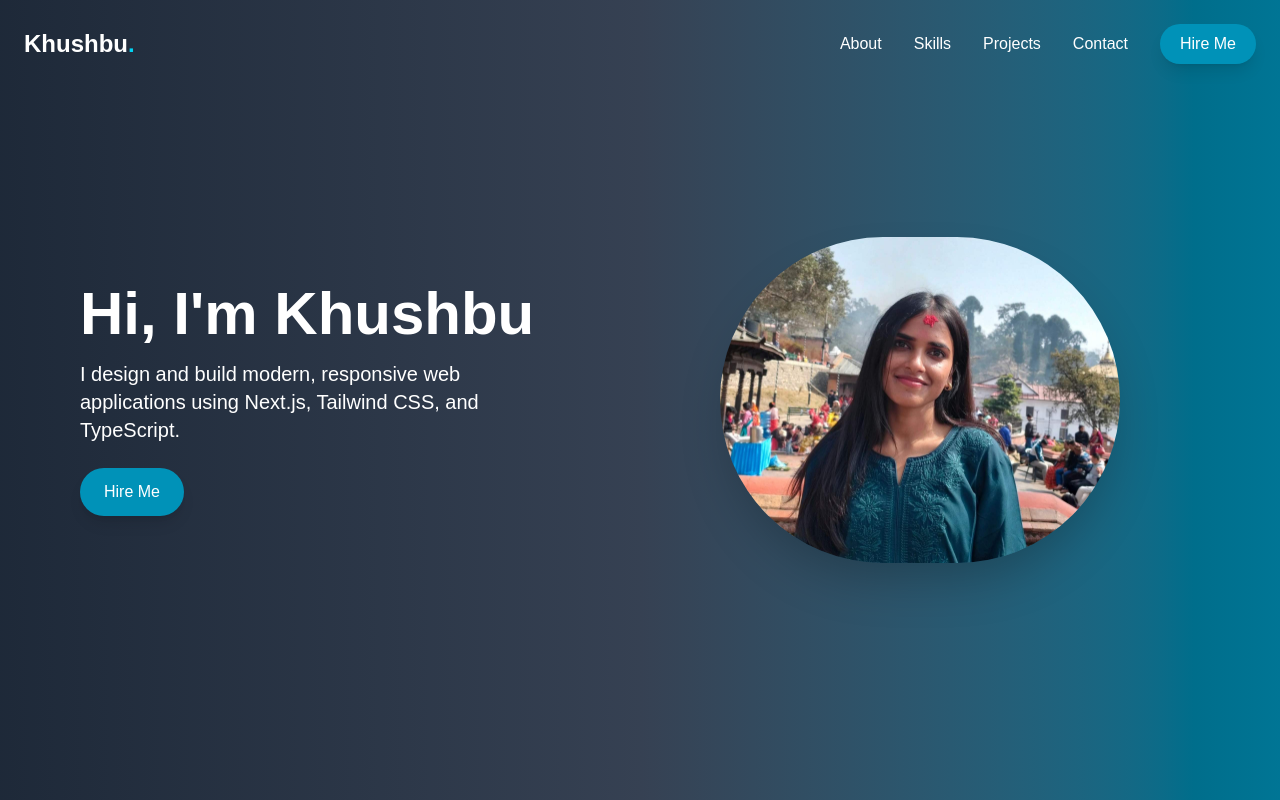
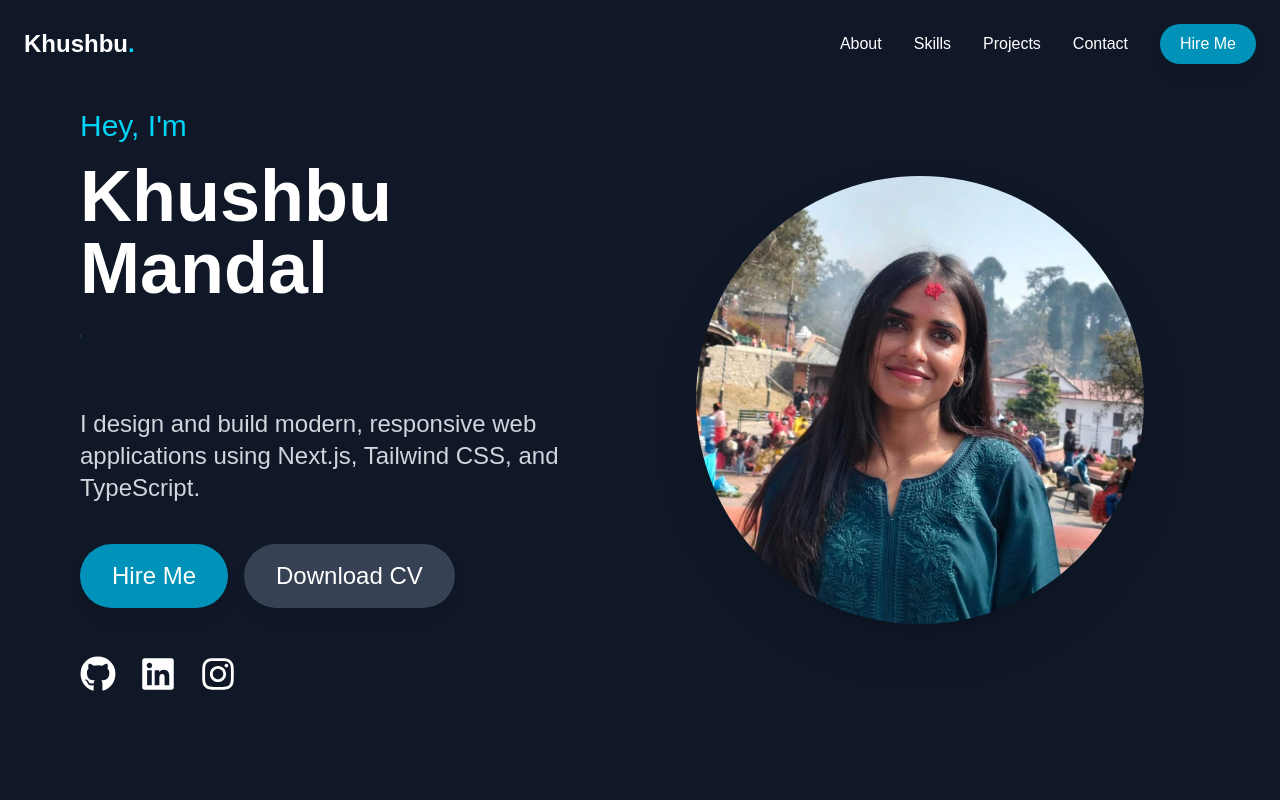
Before and after one commit to Khushbumandal2060/Portfolio, a Next.js app in the folder portfolio-ts/: page / in a window 1280 px wide. Shown: the top 800 px of the page. Built offline with nearby package versions, Linux system fonts and the light colour scheme.

Commit message:
Update Hero.tsx

```diff
--- a/portfolio-ts/src/components/Hero.tsx
+++ b/portfolio-ts/src/components/Hero.tsx
@@ -1,43 +1,100 @@
 "use client";
 import { motion } from "framer-motion";
 import Image from "next/image";
+import Link from "next/link";
+import { FaGithub, FaLinkedin, FaInstagram } from "react-icons/fa";
 
 export default function Hero() {
+  const text = "Web Developer";
+
   return (
-    <section id="about" className="min-h-screen flex flex-col-reverse md:flex-row justify-center items-center bg-gradient-to-r from-gray-800 via-gray-700 to-cyan-700 text-white px-6 md:px-20">
-
-      {/* Text */}
+    <section
+      id="about"
+      className="min-h-screen flex flex-col-reverse md:flex-row justify-center items-center bg-gray-900 text-white px-6 md:px-20"
+    >
+      {/* Left Text Section */}
       <motion.div
         initial={{ opacity: 0, x: -50 }}
         animate={{ opacity: 1, x: 0 }}
         transition={{ duration: 0.6 }}
-        className="md:w-1/2 flex flex-col items-center md:items-start text-center md:text-left"
+        className="md:w-1/2 flex flex-col items-center md:items-start text-center md:text-left space-y-4"
       >
-        <h1 className="text-5xl md:text-6xl font-bold mb-4">Hi, I'm Khushbu</h1>
-        <p className="text-lg md:text-xl mb-6 max-w-md">
+        <p className="text-xl md:text-2xl lg:text-3xl text-cyan-400 font-medium">
+          Hey, I'm
+        </p>
+
+        <h1 className="text-5xl md:text-6xl lg:text-7xl font-bold">
+          Khushbu Mandal
+        </h1>
+
+        {/* Cylon Effect */}
+        <div className="overflow-hidden mt-2">
+          <motion.h2
+            className="text-3xl md:text-4xl lg:text-5xl font-semibold relative inline-block text-white"
+            initial={{ clipPath: "inset(0 100% 0 0)" }}
+            animate={{ clipPath: ["inset(0 100% 0 0)", "inset(0 0% 0 0)", "inset(0 100% 0 0)"] }}
+            transition={{
+              duration: 3,
+              repeat: Infinity,
+              repeatType: "loop",
+            }}
+          >
+            <span className="bg-gradient-to-r from-cyan-500 via-cyan-300 to-cyan-500 bg-clip-text text-transparent">
+              {text}
+            </span>
+          </motion.h2>
+        </div>
+
+        <p className="text-lg md:text-xl lg:text-2xl text-gray-300 max-w-lg mt-4">
           I design and build modern, responsive web applications using Next.js, Tailwind CSS, and TypeScript.
         </p>
-        <a href="#contact" className="bg-cyan-600 hover:bg-cyan-500 transition px-6 py-3 rounded-full shadow-lg">
-          Hire Me
-        </a>
+
+        {/* Buttons */}
+        <div className="flex flex-col sm:flex-row items-center gap-4 mt-6">
+          <a
+            href="#contact"
+            className="bg-cyan-600 hover:bg-cyan-500 transition px-8 py-4 rounded-full shadow-lg text-lg md:text-xl lg:text-2xl"
+          >
+            Hire Me
+          </a>
+          <a
+            href="/Khushbu_Mandal_CV.pdf"
+            download
+            className="bg-gray-700 hover:bg-gray-600 transition px-8 py-4 rounded-full shadow-lg text-lg md:text-xl lg:text-2xl"
+          >
+            Download CV
+          </a>
+        </div>
+
+        {/* Social Links */}
+        <div className="mt-8 flex gap-6 text-3xl md:text-4xl">
+          <Link href="https://github.com/Khushbumandal2060" className="hover:text-cyan-400 transition">
+            <FaGithub />
+          </Link>
+          <Link href="https://linkedin.com/in/khushbumandal" className="hover:text-cyan-400 transition">
+            <FaLinkedin />
+          </Link>
+          <Link href="https://instagram.com/in/khushbumandal15" className="hover:text-cyan-400 transition">
+            <FaInstagram />
+          </Link>
+        </div>
       </motion.div>
 
-      {/* Image */}
+      {/* Right Image Section */}
       <motion.div
         initial={{ opacity: 0, x: 50 }}
         animate={{ opacity: 1, x: 0 }}
         transition={{ duration: 0.6 }}
-        className="md:w-1/2 flex justify-center mb-10 md:mb-0"
+        className="md:w-1/2 flex justify-center mb-12 md:mb-0"
       >
         <Image
           src="/khushbu.jpg"
           alt="Khushbu Profile"
-          width={400}
-          height={400}
-          className="rounded-full shadow-2xl transition-transform hover:scale-105"
+          width={900}
+          height={900}
+          className="rounded-full shadow-2xl object-cover w-72 h-72 md:w-96 md:h-96 lg:w-[28rem] lg:h-[28rem] transition-transform hover:scale-105"
         />
       </motion.div>
-
     </section>
   );
 }
```
